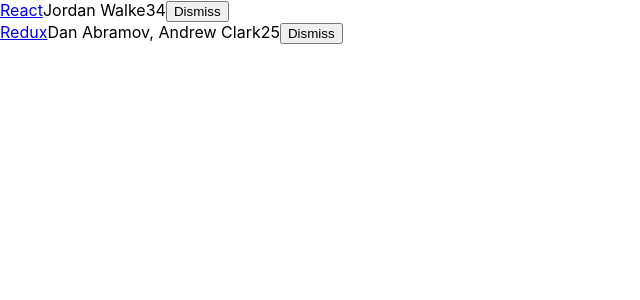
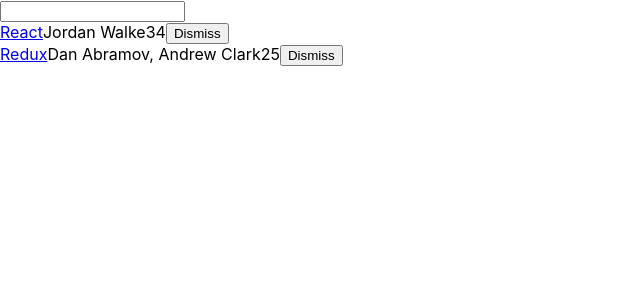
Before and after one commit to TheKetan2/road-to-react-2020, a React (Create React App) app: page / in a window 1280 px wide. Shown: the top 300 px of the page, without its empty margins (0-640 px from the left). Built offline with nearby package versions, Linux system fonts and the light colour scheme.

Commit message:
form input

```diff
--- a/src/App.js
+++ b/src/App.js
@@ -41,8 +41,19 @@
     super(props);
     this.state = {
       list: list,
+      searchTerm: "",
     };
+    this.onSearchChange = this.onSearchChange.bind(this);
     this.onDismiss = this.onDismiss.bind(this);
+  }
+  onSearchChange(event) {
+    this.setState({ searchTerm: event.target.value });
+  }
+
+  isSearched(searchTerm) {
+    return function (item) {
+      return item.title.toLowerCase().includes(searchTerm.toLowerCase());
+    };
   }
   onDismiss(id) {
     // const isNotId = (item) => item.objectID !== id;
@@ -61,7 +72,16 @@
       //   <List />
       // </div>
       <div className="App">
-        {this.state.list.map((item) => (
+        <form>
+          <input type="text" onChange={this.onSearchChange} />
+        </form>
+        {this.state.list
+          .filter((item) =>
+            item.title
+              .toLowerCase()
+              .includes(this.state.searchTerm.toLowerCase())
+          )
+          .map((item) => (
             <div key={item.objectID}>
               <span>
                 <a href={item.url}>{item.title}</a>
```
Lines whose indentation alone changed are shown as unchanged.
